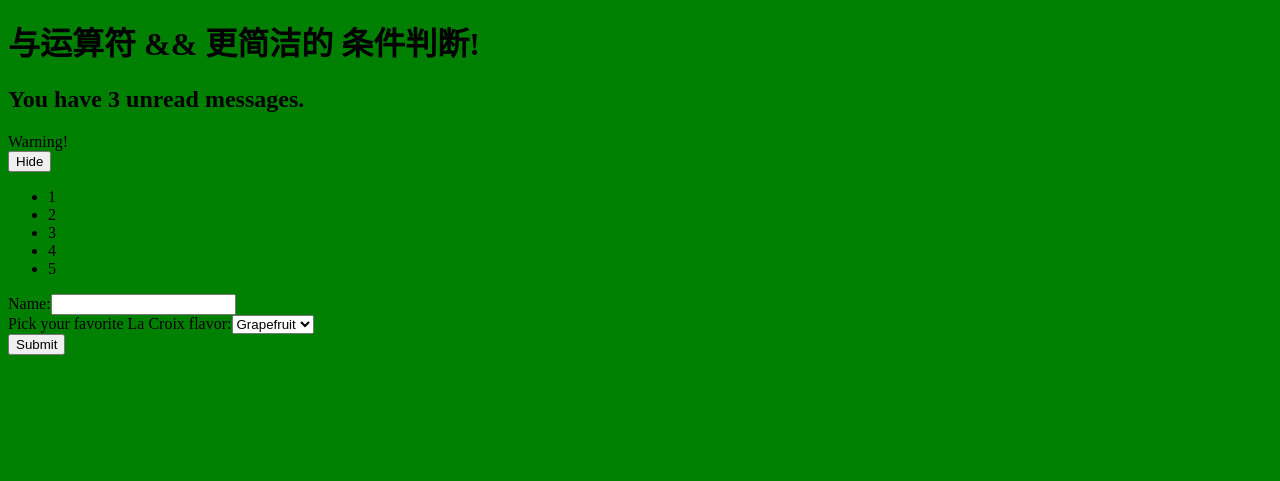
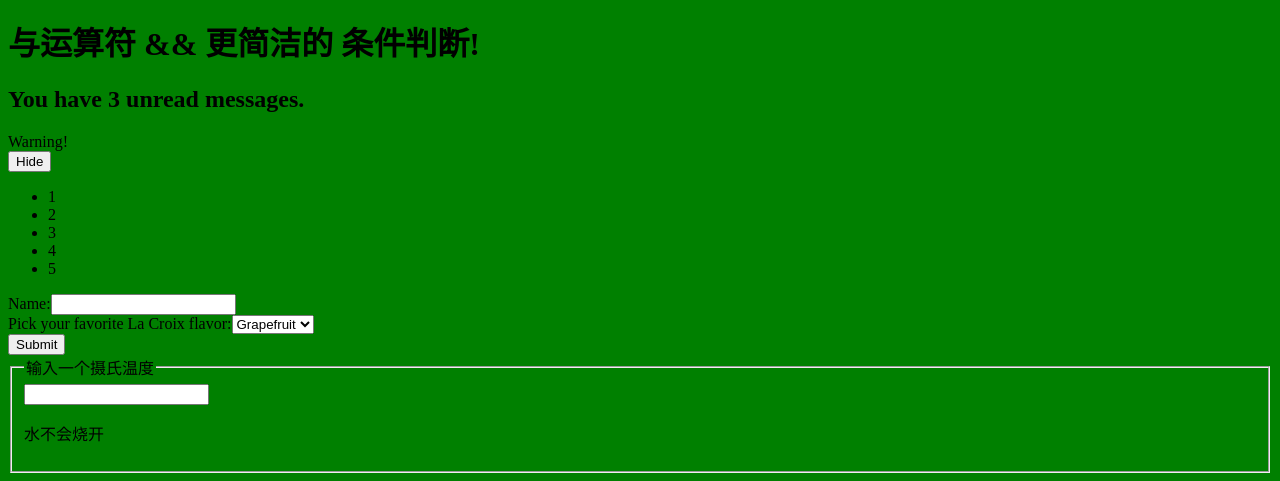
Before and after one commit to hixiaoguan/react-study, a React app in the folder my-app/: page / in a window 1280 px wide. Shown: the part 738-1219 px from the top of the page. Before the commit the page ends 1101 px from the top, so only its background shows below. Built offline with nearby package versions, Linux system fonts and the light colour scheme.

Commit message:
* 状态提升（一）

```diff
--- a/my-app/public/index.html
+++ b/my-app/public/index.html
@@ -40,6 +40,7 @@
     <div id="page"></div>
     <div id="moreCompoent"></div>
     <div id="nameForm"></div>
+    <div id="statusUp"></div>
     <!--
       This HTML file is a template.
       If you open it directly in the browser, you will see an empty page.
--- a/my-app/src/index.js
+++ b/my-app/src/index.js
@@ -364,3 +364,36 @@ ReactDOM.render(
     <NameForm />,
     document.getElementById('nameForm')
 );
+//状态提升
+function BoilingVerdict(props) {
+    if (props.celsius >= 100) {
+        return <p>水会烧开</p>;
+    }
+    return <p>水不会烧开</p>;
+}
+class Calculator extends React.Component {
+    constructor(props) {
+        super(props);
+        this.handleChange = this.handleChange.bind(this);
+        this.state = { temperature: '' };
+    }
+
+    handleChange(e) {
+        this.setState({ temperature: e.target.value });
+    }
+
+    render() {
+        const temperature = this.state.temperature;
+        return (
+            <fieldset>
+                <legend>输入一个摄氏温度</legend>
+                <input value={temperature} onChange={this.handleChange} />
+                <BoilingVerdict celsius={parseFloat(temperature)} />
+            </fieldset>
+        );
+    }
+}
+ReactDOM.render(
+    <Calculator />,
+    document.getElementById('statusUp')
+);
```
